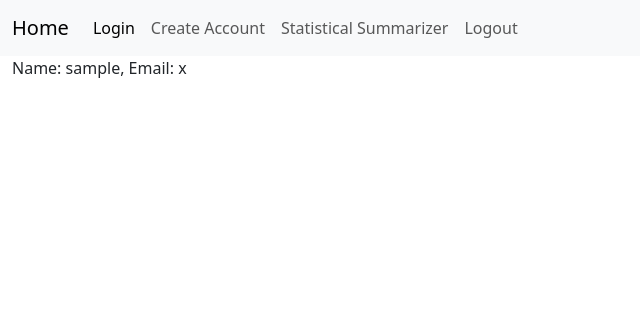
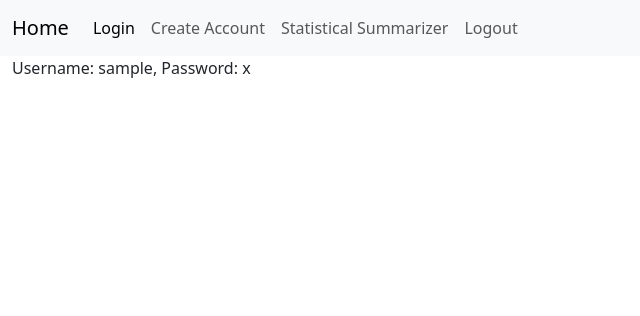
Before and after one commit to lgibbons12/Statistics-Web-Application, a Flask app: page /view in a window 1280 px wide. Shown: the top 316 px of the page, without its empty margins (0-640 px from the left). Run offline with Flask 2, Linux system fonts and the light colour scheme; the visitor is signed in with stand-in values (Sample User, id 1); tables that the repository leaves empty hold one stand-in row (values such as "Sample post").

Commit message:
Update view.html

```diff
--- a/templates/view.html
+++ b/templates/view.html
@@ -3,6 +3,6 @@
 
 {% block content %}
     {% for item in values %}
-        <p>Name: {{item.username}}, Email: {{item.password}}</p>
+        <p>Username: {{item.username}}, Password: {{item.password}}</p>
     {% endfor %}
 {% endblock %}
```
